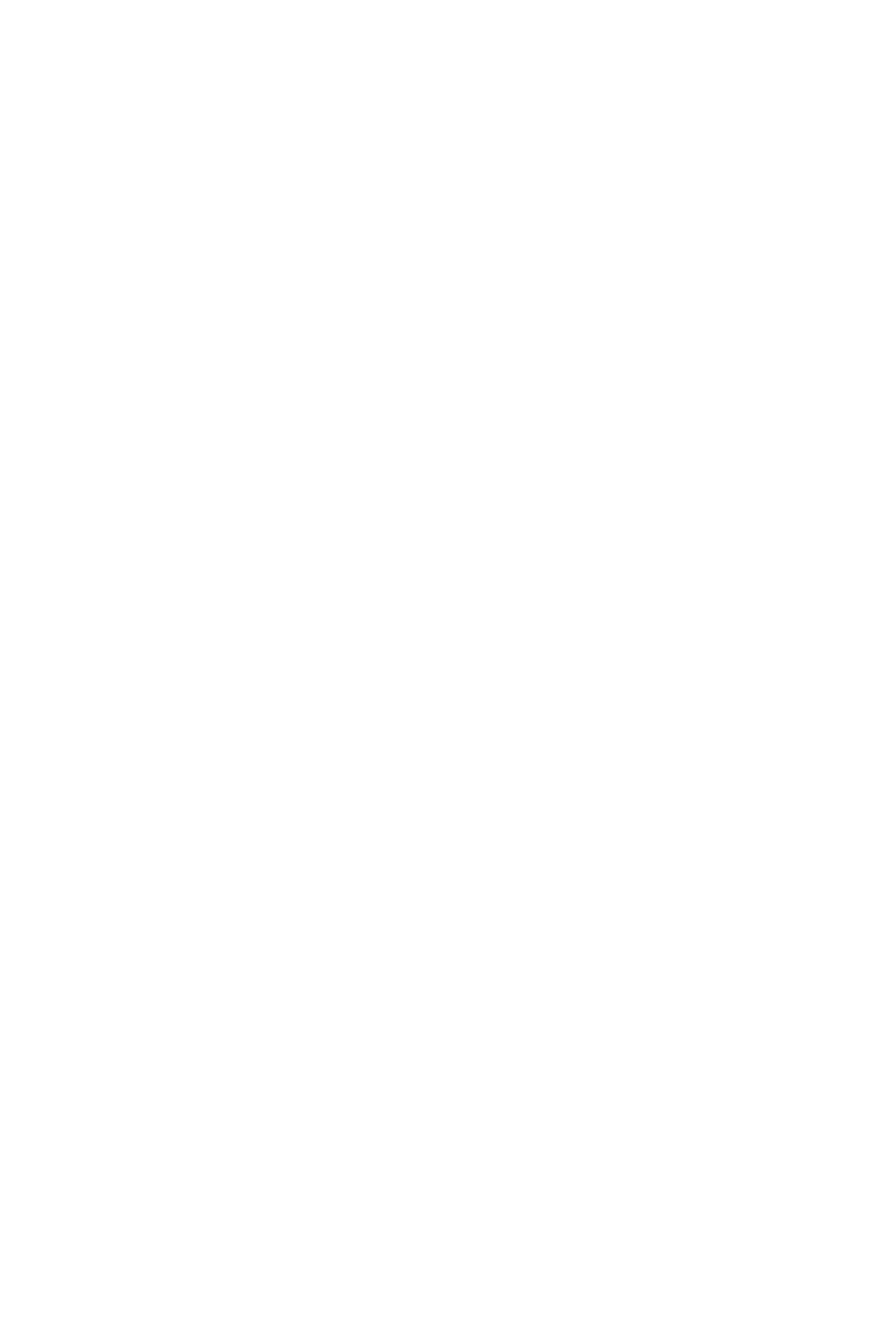
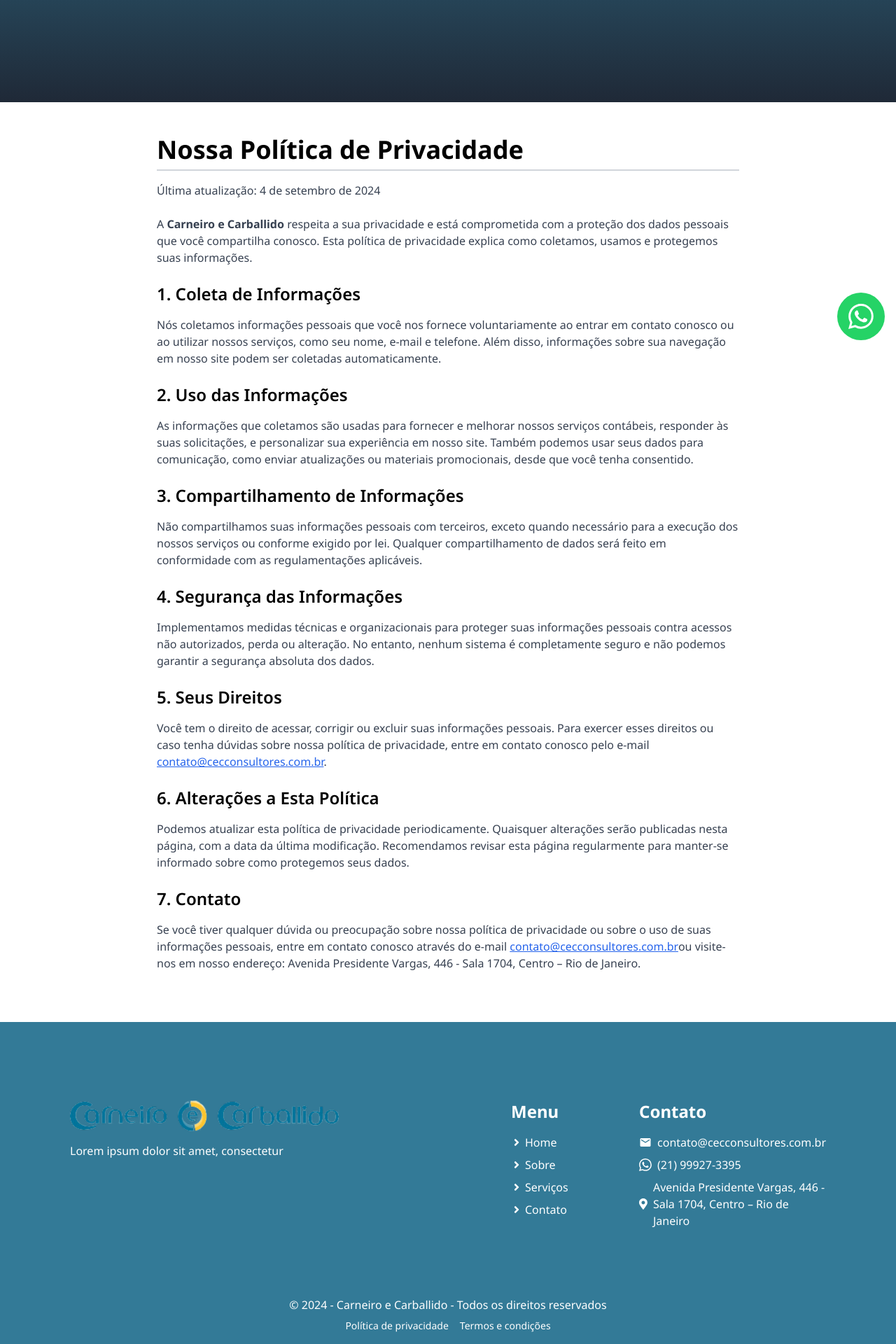
Before and after one commit to lucassdantas/Carneiro-e-Carballido, a React (Vite) app: page /politica-de-privacidade in a window 1280 px wide. Shown: the part 298-2218 px from the top of the page at 70% size. Before the commit the page ends 800 px from the top, so only its background shows below. Built offline with nearby package versions, Linux system fonts and the light colour scheme.

Commit message:
add policy end terms of use git push

```diff
--- a/src/components/Footer/index.tsx
+++ b/src/components/Footer/index.tsx
@@ -32,7 +32,7 @@
                       </li>
                     </Link>
                   );
-              })}
+                })}
             </ul>
           </div>
           <div className='w-full md:w-4/12'>
@@ -59,8 +59,14 @@
             </ul>
           </div>
         </div>
-        <div className='text-center pb-2'>
-          <span>© {currentYear} - Carneiro e Carballido - Todos os direitos reservados</span>
+        <div className='  flex flex-col justify-center items-center w-full gap-2'>
+          <div className="flex justify-center w-full text-center">
+            <span>© {currentYear} - Carneiro e Carballido - Todos os direitos reservados</span>
+          </div>
+          <div className="flex justify-center w-full text-center gap-4">
+            <Link to='/politica-de-privacidade' className='flex gap-2 items-center text-sm'>Política de privacidade</Link>
+            <Link to='/termos-e-condicoes' className='flex gap-2 items-center text-sm'> Termos e condições</Link>
+          </div>
         </div>
       </ScreenWidthLimiter>
     </footer>
--- a/src/components/Template/index.tsx
+++ b/src/components/Template/index.tsx
@@ -14,7 +14,7 @@
       <Header/>
       <main>
         <section className='w-full bg-gray-800 text-center pt-12 flex flex-col items-center justify-center text-bold text-white lg:min-h-[450px] bg-gradient-to-b from-blue-carneiro-e-carballido '>
-          <span className='text-4xl font-bold'>{pageTitle}</span>
+          <h1 className='text-4xl font-bold'>{pageTitle}</h1>
         </section>
         <ScreenWidthLimiter>
           {children}
--- a/src/pages/Policy/index.tsx
+++ b/src/pages/Policy/index.tsx
@@ -1,9 +1,65 @@
-import { useState } from 'react'
+import { Template } from '@/components/Template'
 
 export const Policy = () => {
   return (
-    <>
+    <Template pageTitle='Política de privacidade'>
+      <div className="max-w-4xl mx-auto p-8">
+        <h2 className="text-4xl font-bold mb-4 border-b-2 border-gray-300 pb-2">
+          Nossa Política de Privacidade
+        </h2>
+        <p className="mb-6 text-gray-700">Última atualização: 4 de setembro de 2024</p>
 
-    </>
+        <p className="mb-6 text-gray-700">
+          A <strong>Carneiro e Carballido</strong> respeita a sua privacidade e está comprometida com a proteção dos dados pessoais
+          que você compartilha conosco. Esta política de privacidade explica como coletamos, usamos e protegemos suas informações.
+        </p>
+
+        <h3 className="text-2xl font-semibold mb-4">1. Coleta de Informações</h3>
+        <p className="mb-6 text-gray-700">
+          Nós coletamos informações pessoais que você nos fornece voluntariamente ao entrar em contato conosco ou ao utilizar nossos
+          serviços, como seu nome, e-mail e telefone. Além disso, informações sobre sua navegação em nosso site podem ser coletadas automaticamente.
+        </p>
+
+        <h3 className="text-2xl font-semibold mb-4">2. Uso das Informações</h3>
+        <p className="mb-6 text-gray-700">
+          As informações que coletamos são usadas para fornecer e melhorar nossos serviços contábeis, responder às suas solicitações,
+          e personalizar sua experiência em nosso site. Também podemos usar seus dados para comunicação, como enviar atualizações
+          ou materiais promocionais, desde que você tenha consentido.
+        </p>
+
+        <h3 className="text-2xl font-semibold mb-4">3. Compartilhamento de Informações</h3>
+        <p className="mb-6 text-gray-700">
+          Não compartilhamos suas informações pessoais com terceiros, exceto quando necessário para a execução dos nossos serviços ou
+          conforme exigido por lei. Qualquer compartilhamento de dados será feito em conformidade com as regulamentações aplicáveis.
+        </p>
+
+        <h3 className="text-2xl font-semibold mb-4">4. Segurança das Informações</h3>
+        <p className="mb-6 text-gray-700">
+          Implementamos medidas técnicas e organizacionais para proteger suas informações pessoais contra acessos não autorizados,
+          perda ou alteração. No entanto, nenhum sistema é completamente seguro e não podemos garantir a segurança absoluta dos dados.
+        </p>
+
+        <h3 className="text-2xl font-semibold mb-4">5. Seus Direitos</h3>
+        <p className="mb-6 text-gray-700">
+          Você tem o direito de acessar, corrigir ou excluir suas informações pessoais. Para exercer esses direitos ou caso tenha dúvidas
+          sobre nossa política de privacidade, entre em contato conosco pelo e-mail{' '}
+          <a href="mailto:contato@cecconsultores.com.br" className="text-blue-600 underline">contato@cecconsultores.com.br</a>.
+        </p>
+
+        <h3 className="text-2xl font-semibold mb-4">6. Alterações a Esta Política</h3>
+        <p className="mb-6 text-gray-700">
+          Podemos atualizar esta política de privacidade periodicamente. Quaisquer alterações serão publicadas nesta página, com a data
+          da última modificação. Recomendamos revisar esta página regularmente para manter-se informado sobre como protegemos seus dados.
+        </p>
+
+        <h3 className="text-2xl font-semibold mb-4">7. Contato</h3>
+        <p className="mb-6 text-gray-700">
+          Se você tiver qualquer dúvida ou preocupação sobre nossa política de privacidade ou sobre o uso de suas informações pessoais,
+          entre em contato conosco através do e-mail{' '}
+          <a href="mailto:contato@cecconsultores.com.br" className="text-blue-600 underline">contato@cecconsultores.com.br</a>
+           ou visite-nos em nosso endereço: Avenida Presidente Vargas, 446 - Sala 1704, Centro – Rio de Janeiro.
+        </p>
+      </div>
+    </Template>
   )
 }
--- a/src/pages/Terms/index.tsx
+++ b/src/pages/Terms/index.tsx
@@ -1,9 +1,66 @@
-import { useState } from 'react'
+import { Template } from '@/components/Template'
 
 export const Terms = () => {
   return (
-    <>
+    <Template pageTitle="Termos e Condições de Uso">
+      <div className="max-w-4xl mx-auto p-8">
+        <h2 className="text-4xl font-bold mb-4 border-b-2 border-gray-300 pb-2">
+          Termos e Condições de Uso
+        </h2>
+        <p className="mb-6 text-gray-700">Última atualização: 4 de setembro de 2024</p>
 
-    </>
+        <p className="mb-6 text-gray-700">
+          Bem-vindo ao site <strong>Carneiro e Carballido</strong>. Ao acessar e usar este site, você concorda com os seguintes
+          Termos e Condições de Uso. Se não concordar com qualquer parte destes termos, por favor, não utilize o nosso site.
+        </p>
+
+        <h3 className="text-2xl font-semibold mb-4">1. Uso do Site</h3>
+        <p className="mb-6 text-gray-700">
+          Este site é destinado ao uso pessoal e informativo. Você concorda em utilizá-lo de maneira responsável, sem realizar qualquer
+          ação que possa comprometer sua segurança, integridade ou funcionamento. É proibido o uso deste site para fins ilícitos ou
+          prejudiciais.
+        </p>
+
+        <h3 className="text-2xl font-semibold mb-4">2. Propriedade Intelectual</h3>
+        <p className="mb-6 text-gray-700">
+          Todo o conteúdo disponibilizado no site, incluindo textos, imagens, gráficos e logotipos, é de propriedade exclusiva de
+          <strong> Carneiro e Carballido</strong> ou de terceiros, protegidos por leis de direitos autorais. A reprodução, distribuição
+          ou qualquer outro uso do conteúdo sem autorização prévia é estritamente proibido.
+        </p>
+
+        <h3 className="text-2xl font-semibold mb-4">3. Limitação de Responsabilidade</h3>
+        <p className="mb-6 text-gray-700">
+          A <strong>Carneiro e Carballido</strong> se esforça para manter as informações em seu site atualizadas e corretas, mas não
+          garante a precisão ou completude das informações. Não nos responsabilizamos por quaisquer danos diretos, indiretos ou
+          consequenciais decorrentes do uso deste site.
+        </p>
+
+        <h3 className="text-2xl font-semibold mb-4">4. Links para Sites de Terceiros</h3>
+        <p className="mb-6 text-gray-700">
+          Nosso site pode conter links para sites de terceiros que não são controlados pela <strong>Carneiro e Carballido</strong>.
+          Não somos responsáveis pelo conteúdo ou políticas de privacidade de sites de terceiros. O uso de tais sites é de sua
+          responsabilidade.
+        </p>
+
+        <h3 className="text-2xl font-semibold mb-4">5. Alterações nos Termos</h3>
+        <p className="mb-6 text-gray-700">
+          A <strong>Carneiro e Carballido</strong> reserva-se o direito de alterar estes Termos e Condições de Uso a qualquer momento,
+          sem aviso prévio. As mudanças entrarão em vigor imediatamente após sua publicação neste site. Recomendamos revisar esta página
+          regularmente para se manter informado.
+        </p>
+
+        <h3 className="text-2xl font-semibold mb-4">6. Lei Aplicável</h3>
+        <p className="mb-6 text-gray-700">
+          Estes Termos e Condições de Uso são regidos pelas leis brasileiras. Quaisquer disputas ou controvérsias decorrentes do uso deste
+          site serão resolvidas nos tribunais competentes do Rio de Janeiro, Brasil.
+        </p>
+
+        <h3 className="text-2xl font-semibold mb-4">7. Contato</h3>
+        <p className="mb-6 text-gray-700">
+          Se você tiver qualquer dúvida ou preocupação sobre estes Termos e Condições de Uso, entre em contato conosco através do e-mail{' '}
+          <a href="mailto:contato@cecconsultores.com.br" className="text-blue-600 underline">contato@cecconsultores.com.br</a>.
+        </p>
+      </div>
+    </Template>
   )
 }
--- a/src/utils/constants/pages.tsx
+++ b/src/utils/constants/pages.tsx
@@ -45,7 +45,7 @@
   },
   {
     title:'Termos e condições de uso',
-    url:'/termos-e-condicoes-de-uso',
+    url:'/termos-e-condicoes',
     component:<Terms/>,
     showOnHeader:false,
   },
```
